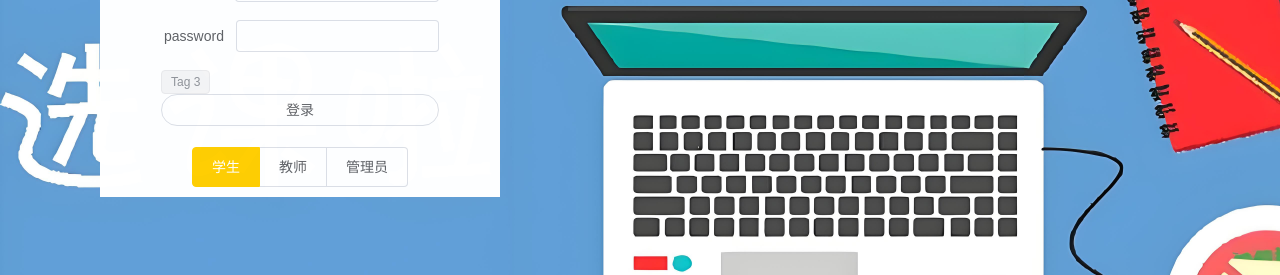
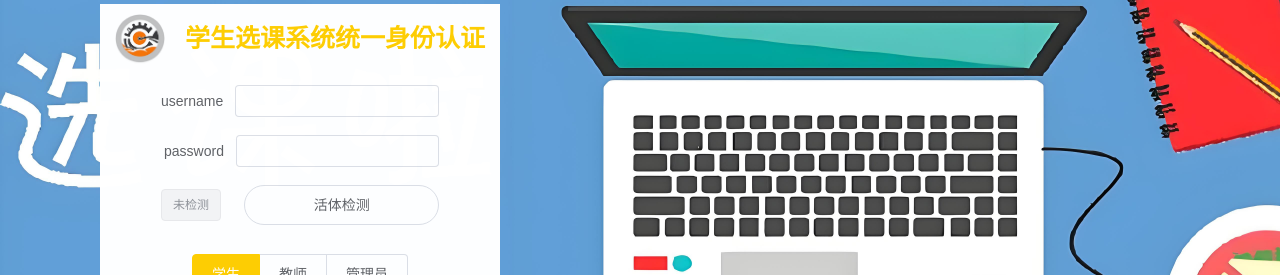
Before and after one commit to zxrIT/StudentSystemClient, a Vue app: page / in a window 1280 px wide. Shown: the part 174-449 px from the top of the page. Built offline with nearby package versions, Linux system fonts and the light colour scheme.

Commit message:
login-view-v1

```diff
--- a/src/views/LoginView.vue
+++ b/src/views/LoginView.vue
@@ -4,6 +4,7 @@ import {USER_ROLE} from "@/typings/enum/user";
 import {IUser} from "@/typings/interface/base";
 import {FormInstance} from "element-plus";
 
+const isLiving = ref<boolean>(false);
 const ruleFormRef = ref<FormInstance>()
 const selectRole = ref<USER_ROLE>(USER_ROLE.STUDENT)
 const ruleFrom = ref<IUser>({
@@ -15,12 +16,7 @@ const ruleFrom = ref<IUser>({
 <template>
   <div class="login-container">
     <div class="login-header-container">
-      <el-icon size="30" style="margin-right: 10px" color="#FFD700">
-        <IEpSwitch/>
-      </el-icon>
-      <el-icon size="30" style="margin-right: 10px" color="#FFD700">
-        <IEpSunny/>
-      </el-icon>
+
     </div>
     <div class="login-content-container">
       <div class="box">
@@ -37,7 +33,12 @@ const ruleFrom = ref<IUser>({
               <el-input v-model="ruleFrom.password" type="password" show-password/>
             </el-form-item>
             <el-form-item style="align-items: center;">
-              <el-tag type="info">Tag 3</el-tag><el-button style="width: 100%" round plain>登录</el-button>
+              <div style="display: flex; align-items: center; width: 100%; justify-content: space-between;">
+                <el-tag :type="isLiving?'success':'info'" size="large">
+                  {{ isLiving ? "已检测" : "未检测" }}
+                </el-tag>
+                <el-button round plain size="large" style="width: 70%"> {{ isLiving ? "登录" : "活体检测" }}</el-button>
+              </div>
             </el-form-item>
           </el-form>
         </div>
@@ -75,6 +76,9 @@ const ruleFrom = ref<IUser>({
   }
 
   .login-content-container {
+    display: flex;
+    align-items: center;
+    margin-bottom: 150px;
     width: 100%;
     flex: 10;
 
```
